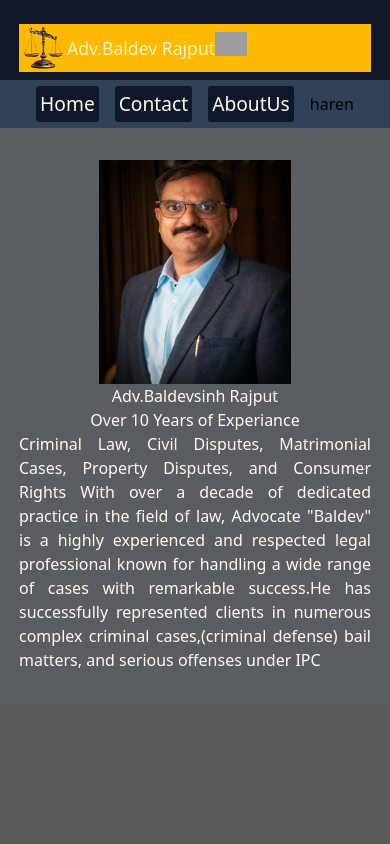
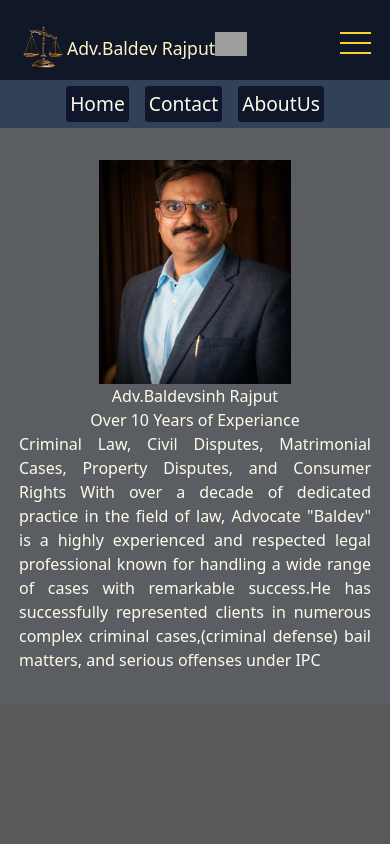
Before and after one commit to harendrasinp/advocate, a React (Vite) app: page / in a window 390 px wide. Shown: the top 844 px of the page. Built offline with nearby package versions, Linux system fonts and the light colour scheme; grey boxes are pictures that could not be loaded; a web font is replaced by a local one.

Commit message:
remove white space

```diff
--- a/src/Navbar/Humburg.jsx
+++ b/src/Navbar/Humburg.jsx
@@ -2,20 +2,20 @@ import React from 'react'
 import { motion } from 'framer-motion'
 export const Humburg = () => {
     return (
-        <div className='lg:hidden w-[2rem] h-[2rem]'>
+        <div className='lg:hidden w-[2rem] h-[2rem] overflow-x-hidden'>
             <div className='flex flex-col gap-2'>
                 <motion.div className='bg-amber-300 w-8 h-0.5'
-                    initial={{ opacity: 0, x: 50 }}
+                    initial={{ opacity: 0, x:50 }}
                     animate={{ opacity: 1, x: 1 }}
                     transition={{ duration: 1 }}>
                 </motion.div>
                 <motion.div className='bg-amber-300 w-8 h-0.5'
-                    initial={{ opacity: 0, x: 50 }}
+                    initial={{ opacity: 0, x:50 }}
                     animate={{ opacity: 1, x: 1 }}
                     transition={{ duration: 1.5 }}>
                 </motion.div>
                 <motion.div className='bg-amber-300 w-8 h-0.5'
-                    initial={{ opacity: 0, x: 50 }}
+                    initial={{ opacity: 0, x:50 }}
                     animate={{ opacity: 1, x: 1 }}
                     transition={{ duration: 1.8 }}>
                 </motion.div>
--- a/src/Navbar/Menuitem.jsx
+++ b/src/Navbar/Menuitem.jsx
@@ -9,7 +9,6 @@ export const Menuitem = () => {
             <Link to={"/Contact"} className='bg-slate-900 p-1 text-amber-50 text-[1.2rem] hover:text-slate-900 hover:bg-slate-400 transition duration-300 rounded-[0.2rem] lg:p-2'>Contact</Link>
 
             <Link to={"/About"} className='bg-slate-900 p-1 text-amber-50 text-[1.2rem] hover:text-slate-900 hover:bg-slate-400 transition duration-300 rounded-[0.2rem] lg:p-2'>AboutUs</Link>
-            <div>haren</div>
         </div>
     )
 }
--- a/src/layout/Navbar.jsx
+++ b/src/layout/Navbar.jsx
@@ -6,9 +6,9 @@ import { Menuitem } from '../Navbar/Menuitem'
 export const Navbar = () => {
   return (
     <div className='max-w-full h-[8rem] bg-gray-900 flex flex-col justify-end items-center lg:h-[9rem]'>
-      <div className=' bg-amber-400 w-[22rem] mb-2 flex justify-between items-center lg:mb-1 lg:w-[95%]'>
+      <div className='w-[22rem] mb-2 flex justify-between items-center lg:mb-1 lg:w-[95%]'>
         <Logosection />
-        {/* <Humburg /> */}
+        <Humburg />
         <Socialmedia />
       </div>
       <Menuitem />
```
